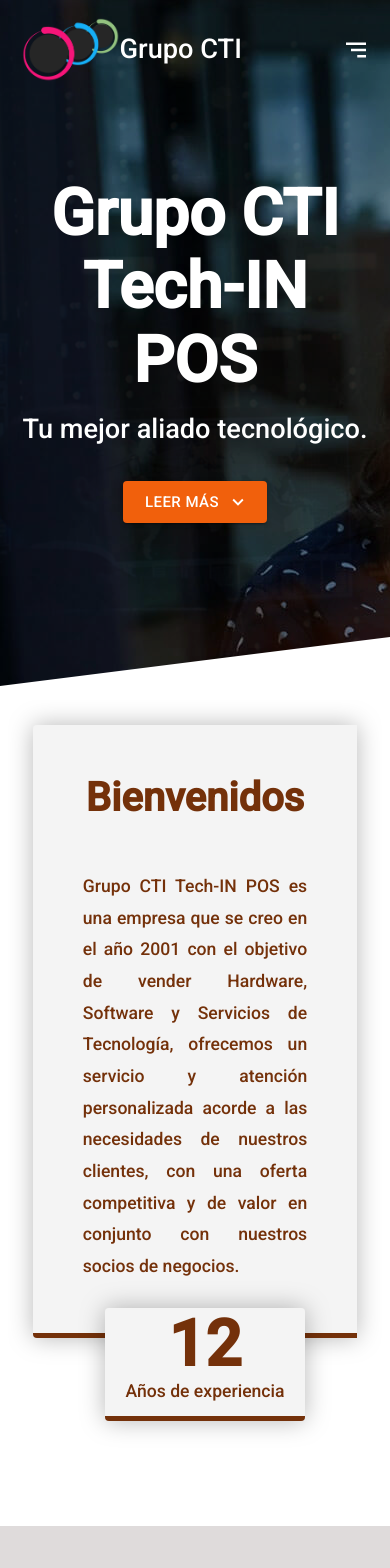
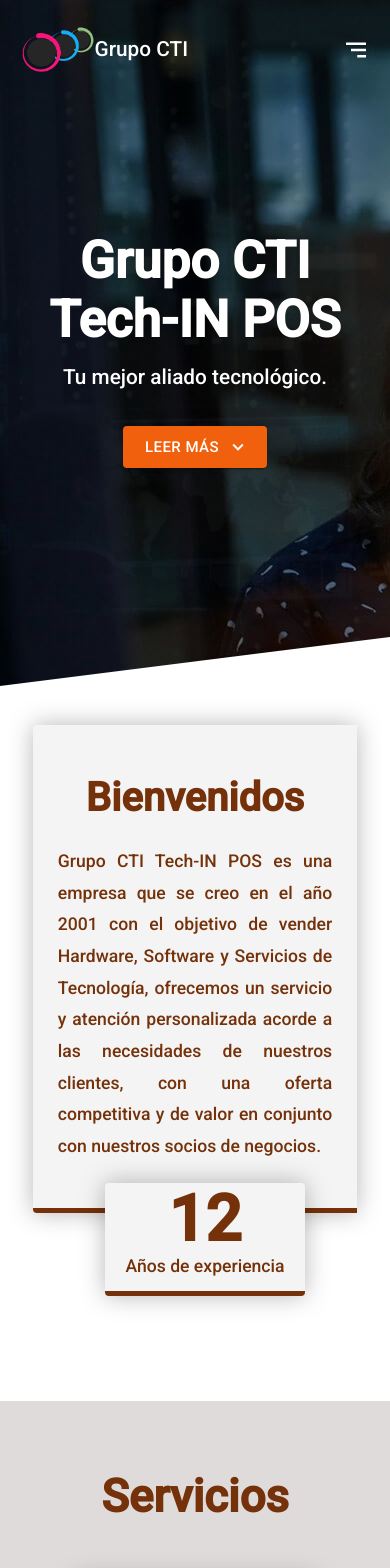
Before and after one commit to ucm23/cti, a Next.js app: page / in a window 390 px wide. Shown: the top 1568 px of the page. Built offline with nearby package versions, Linux system fonts and the light colour scheme; a small style sheet from the web is missing.

Commit message:
index listo responsive

```diff
--- a/assets/global.css
+++ b/assets/global.css
@@ -1429,7 +1429,7 @@
 
 @media (max-width: 500px) {
     .bg-footer{
-        height: 850px;
+        height: 825px;
     }
 
     .footer-block{
@@ -1440,4 +1440,53 @@
         left: 10px;
         width: 200px;
     }
+
+    .footer-derechos{
+        margin-top: 0;
+    }
+
+    .bienvenida_texto{
+        padding: 25px;
+        padding-bottom: 45px;
+    }
+
+    .hero_title{
+        font-size: 3.2rem;
+    }
+
+    .hero_texto,
+    .nav_title{
+        font-size: 1.3rem;
+    }
+
+    .logo_cti{
+        width: 30%;
+    }
+
+    .servicios-titulo,
+    .trabajos-titulo,
+    .clientes-titulo{
+        font-size: 2.85rem;
+    }
+
+    .clientes-subtitulo{
+        font-size: 1.1rem;
+    }
+
+    .text-center{
+        font-size: 2.85rem;
+    }
+
+    .certificacion{
+        min-height: 535px;
+        max-height: 535px;
+    }
+
+    .cert1{ width: 21%; }
+    .cert2{ width: 23%; }
+    .cert3{ width: 27%; }
+    .cert4{ width: 27%; }
+    .cert5{ width: 42%; }
+    .cert6{ width: 40%; }
+    .cert7{ width: 40%; }
 }
```
